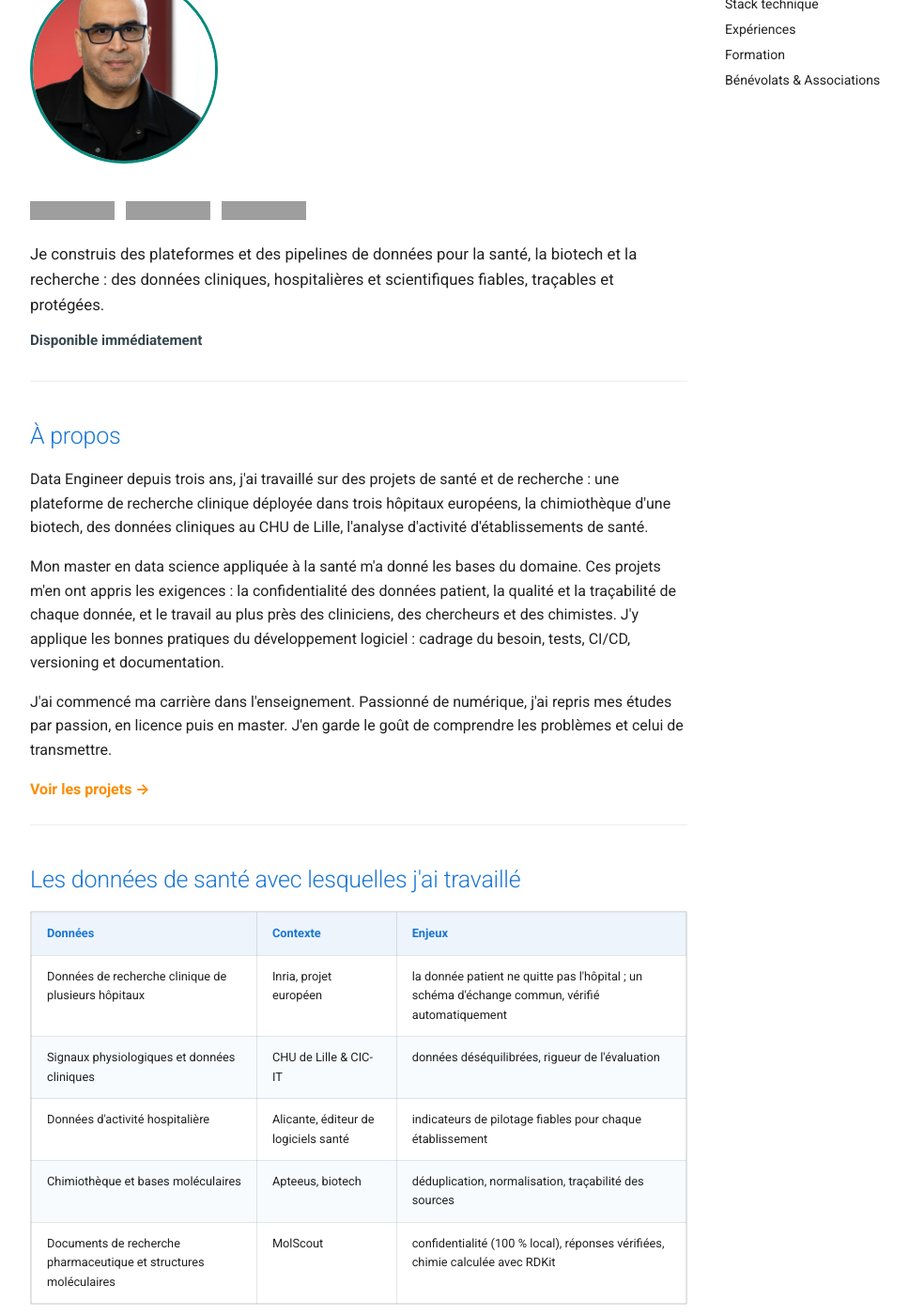
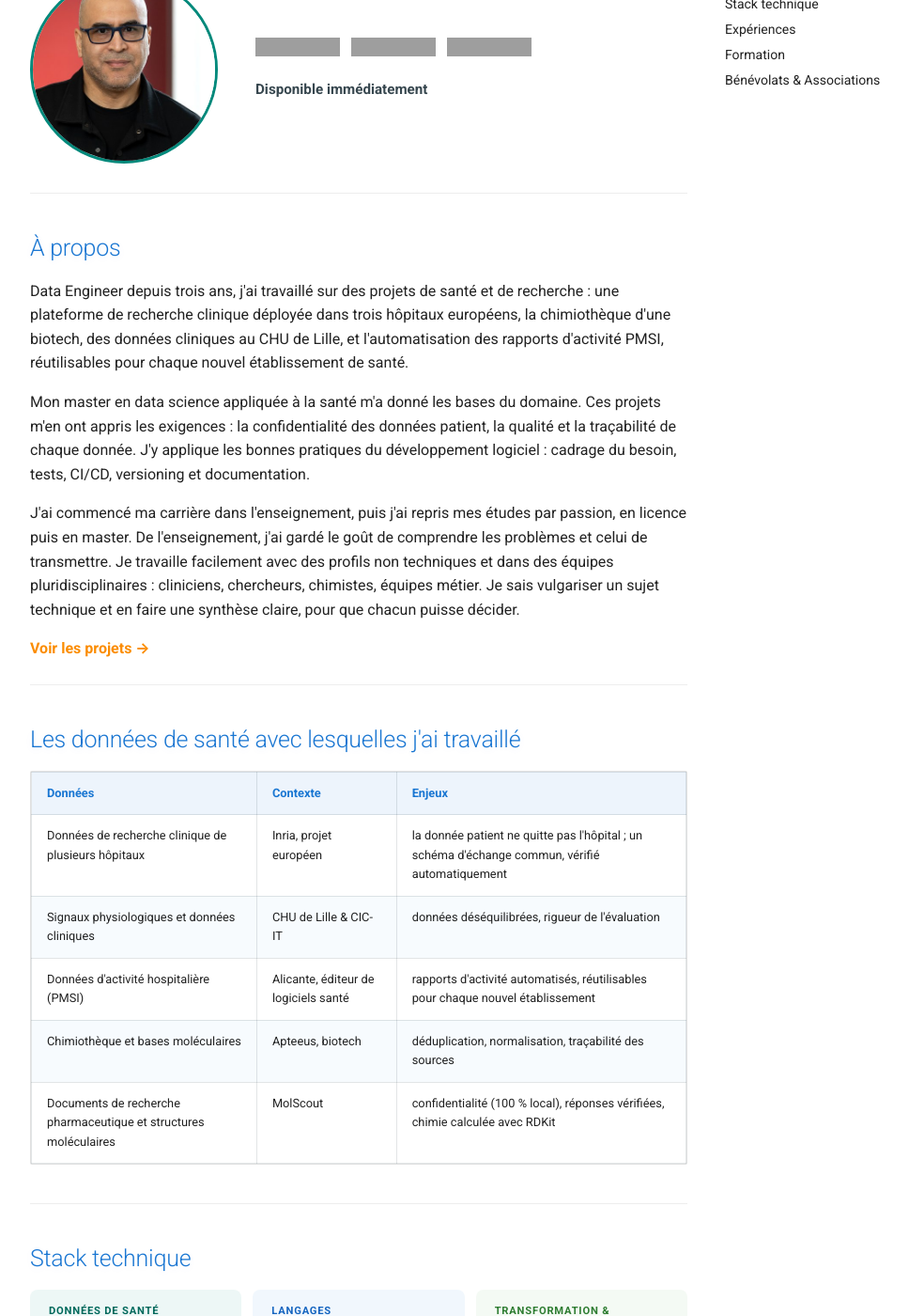
Before and after one commit to y-ikli/y-ikli.github.io, an MkDocs documentation site: the page built from docs/index.md, in a window 1280 px wide and 1400 px high, scrolled down 254 px. Shown: the whole window at 94% size, without its empty margins (258-1226 px from the left). Built offline with MkDocs 1.6.1 and Material for MkDocs 9.7.7, drawn with Linux system fonts in a browser that asks for light colours; some of the changed text lies outside the part shown; grey boxes are pictures that could not be loaded.

Commit message:
mettre à jour page accueil

```diff
--- a/docs/index.md
+++ b/docs/index.md
@@ -16,7 +16,6 @@
         <img src="https://img.shields.io/badge/Email-D14836?style=for-the-badge&logo=gmail&logoColor=white" alt="Email">
       </a>
     </p>
-    <p style="margin: 0 0 0.6rem; font-size: 1.05em;">Je construis des plateformes et des pipelines de données pour la santé, la biotech et la recherche : des données cliniques, hospitalières et scientifiques fiables, traçables et protégées.</p>
     <p style="margin: 0; color: #555; font-size: 0.95em;"><strong>Disponible immédiatement</strong></p>
   </div>
 </div>
@@ -25,11 +24,11 @@
 
 ## À propos
 
-Data Engineer depuis trois ans, j'ai travaillé sur des projets de santé et de recherche : une plateforme de recherche clinique déployée dans trois hôpitaux européens, la chimiothèque d'une biotech, des données cliniques au CHU de Lille, l'analyse d'activité d'établissements de santé.
+Data Engineer depuis trois ans, j'ai travaillé sur des projets de santé et de recherche : une plateforme de recherche clinique déployée dans trois hôpitaux européens, la chimiothèque d'une biotech, des données cliniques au CHU de Lille, et l'automatisation des rapports d'activité PMSI, réutilisables pour chaque nouvel établissement de santé.
 
-Mon master en data science appliquée à la santé m'a donné les bases du domaine. Ces projets m'en ont appris les exigences : la confidentialité des données patient, la qualité et la traçabilité de chaque donnée, et le travail au plus près des cliniciens, des chercheurs et des chimistes. J'y applique les bonnes pratiques du développement logiciel : cadrage du besoin, tests, CI/CD, versioning et documentation.
+Mon master en data science appliquée à la santé m'a donné les bases du domaine. Ces projets m'en ont appris les exigences : la confidentialité des données patient, la qualité et la traçabilité de chaque donnée. J'y applique les bonnes pratiques du développement logiciel : cadrage du besoin, tests, CI/CD, versioning et documentation.
 
-J'ai commencé ma carrière dans l'enseignement. Passionné de numérique, j'ai repris mes études par passion, en licence puis en master. J'en garde le goût de comprendre les problèmes et celui de transmettre.
+J'ai commencé ma carrière dans l'enseignement, puis j'ai repris mes études par passion, en licence puis en master. De l'enseignement, j'ai gardé le goût de comprendre les problèmes et celui de transmettre. Je travaille facilement avec des profils non techniques et dans des équipes pluridisciplinaires : cliniciens, chercheurs, chimistes, équipes métier. Je sais vulgariser un sujet technique et en faire une synthèse claire, pour que chacun puisse décider.
 
 **[Voir les projets →](./projets/index.md)**
 
@@ -41,7 +40,7 @@ J'ai commencé ma carrière dans l'enseignement. Passionné de numérique, j'ai
 |---|---|---|
 | Données de recherche clinique de plusieurs hôpitaux | Inria, projet européen | la donnée patient ne quitte pas l'hôpital ; un schéma d'échange commun, vérifié automatiquement |
 | Signaux physiologiques et données cliniques | CHU de Lille & CIC-IT | données déséquilibrées, rigueur de l'évaluation |
-| Données d'activité hospitalière | Alicante, éditeur de logiciels santé | indicateurs de pilotage fiables pour chaque établissement |
+| Données d'activité hospitalière (PMSI) | Alicante, éditeur de logiciels santé | rapports d'activité automatisés, réutilisables pour chaque nouvel établissement |
 | Chimiothèque et bases moléculaires | Apteeus, biotech | déduplication, normalisation, traçabilité des sources |
 | Documents de recherche pharmaceutique et structures moléculaires | MolScout | confidentialité (100 % local), réponses vérifiées, chimie calculée avec RDKit |
 
@@ -57,7 +56,7 @@ J'ai commencé ma carrière dans l'enseignement. Passionné de numérique, j'ai
       <span style="font-size: 0.88em; color: #00695c; font-weight: 600;">Recherche clinique multi-hôpitaux</span>
       <span style="font-size: 0.88em; color: #00695c; font-weight: 600;">Architecture fédérée</span>
       <span style="font-size: 0.88em; color: #00695c; font-weight: 600;">Données cliniques</span>
-      <span style="font-size: 0.88em; color: #00695c; font-weight: 600;">Activité hospitalière</span>
+      <span style="font-size: 0.88em; color: #00695c; font-weight: 600;">Activité hospitalière (PMSI)</span>
       <span style="font-size: 0.88em; color: #00695c; font-weight: 600;">Chimio-informatique (RDKit)</span>
       <span style="font-size: 0.88em; color: #00695c; font-weight: 600;">Référentiel de composés (MDM)</span>
     </div>
@@ -150,7 +149,7 @@ J'ai commencé ma carrière dans l'enseignement. Passionné de numérique, j'ai
       <strong>Alicante (OSPI) — Analytics Engineer (Stage)</strong>
       <span style="color: #888; font-size: 0.9em;">Lille · Avr. – Août 2022</span>
     </div>
-    <p style="margin: 0.5rem 0 0;">Éditeur de logiciels pour les établissements de santé. Automatisation de l'analyse d'activité réalisée pour chaque nouvel établissement client d'un groupe hospitalier : contrôle de la qualité des données, calcul des indicateurs de pilotage et rapports multi-formats, avec un même traitement réutilisable pour chaque établissement.</p>
+    <p style="margin: 0.5rem 0 0;">Éditeur de logiciels pour les établissements de santé. Automatisation des rapports d'analyse d'activité PMSI réalisés pour chaque nouvel établissement client d'un groupe hospitalier : contrôle de la qualité des données, calcul des indicateurs de pilotage et rapports multi-formats, avec un même traitement réutilisable pour chaque nouvel établissement de santé.</p>
   </div>
 
   <div style="border-left: 3px solid #9c27b0; padding: 0.8rem 1.2rem; background: rgba(0,0,0,0.02); border-radius: 0 6px 6px 0;">
```
